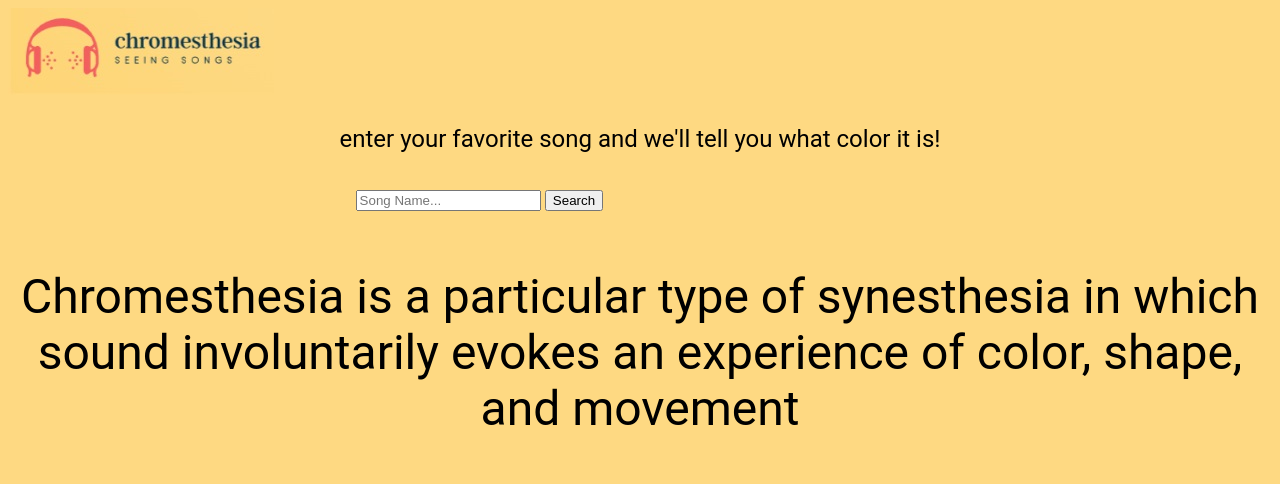
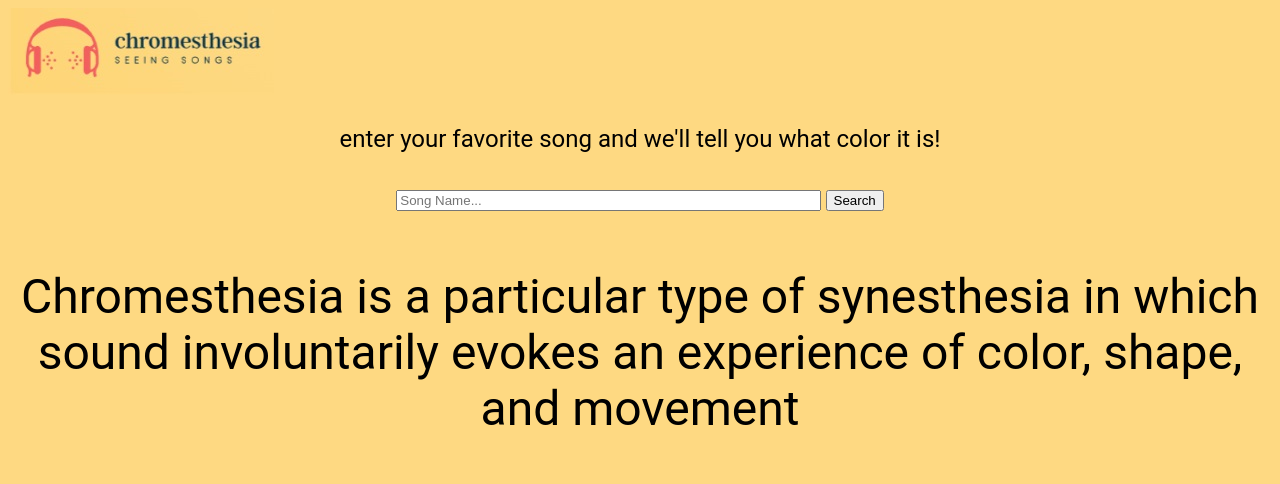
Before and after one commit to rachellecha/chromesthesia, a Flask app: page / in a window 1280 px wide. Shown: the top 484 px of the page. Run offline with Flask 2, Linux system fonts and the light colour scheme.

Commit message:
fixed design stuff

```diff
--- a/static/css/style.css
+++ b/static/css/style.css
@@ -1,23 +1,29 @@
 .nav {
 
     display: flex;
-    flex-direction: horizontal;
+    flex-direction: column;
     align-items: center;
     padding: 10px;
     font-size: 17px;
 
-    width: 45%;
+    width: fit-content;
 
-    margin: 0 auto;
+    margin: auto;
     display: block;
 
     text-align: left;
 
 }
 
+element.style{
+    width: fit-content;
+    margin: auto;
+}
+
 input{
 
     [type=text]
+
 }
 
 .text {
@@ -51,3 +57,11 @@ input{
 
     color: #000000;
 }
+
+.all{
+
+    display: flex;
+    flex-direction: column;
+    align-items: center;
+
+}
--- a/templates/index.html
+++ b/templates/index.html
@@ -13,6 +13,8 @@
     <!--<img src="{{url_for('static', filename='chromesthesia.png')}}"/>-->
     <img src="/static/chromesthesia.png"/>
 
+    <div class= "all">
+
     <div class="text">
         <p>enter your favorite song and we'll tell you what color it is!</p>
     </div>
@@ -21,7 +23,7 @@
     <div class="nav">
 
         <form action="/hi">
-        <input type="text" placeholder="Song Name..." name="color">
+        <input type="text" placeholder="Song Name..." name="color" size="50">
         <button>Search</button>
 
         </form>
@@ -35,6 +37,8 @@
 
     </div>
 
+    </div>
+
 </body>
 
 </html>
```
Also changed, not shown: creds.json (deleted, +0 -12 lines).
